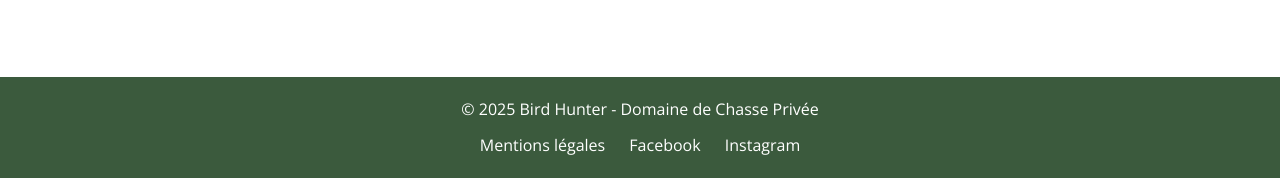
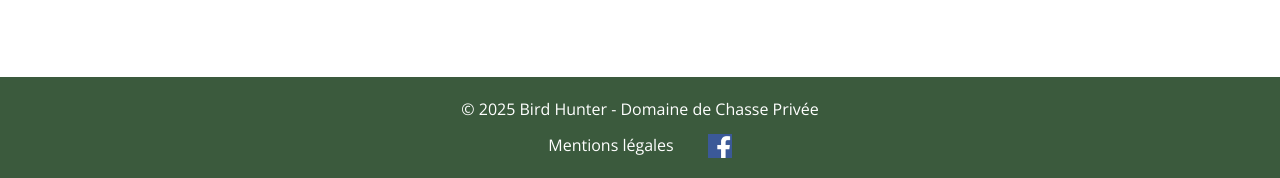
Before and after one commit to Jeremy-caza/birdhunter, a plain HTML site: page index.html in a window 1280 px wide. Shown: the part 5081-5259 px from the top of the page. Drawn offline with nearby package versions, Linux system fonts and the light colour scheme.

Commit message:
Update index.html

```diff
--- a/index.html
+++ b/index.html
@@ -114,6 +114,12 @@
     footer{background:#3B5A3D;color:#FFF;padding:20px 0}
     .footer-content{display:flex;flex-direction:column;align-items:center;gap:10px;text-align:center}
     .footer-links a{margin:0 10px;color:#FFF}
+.footer-links{display:flex;gap:14px;align-items:center}
+.footer-links .social-link{display:inline-flex;line-height:0}
+.footer-links .social-ico{height:24px;width:auto;display:block;transition:opacity .2s,transform .2s}
+.footer-links .social-link:hover .social-ico{opacity:.9;transform:translateY(-1px)}
+/* Si ton PNG est noir et que tu le veux blanc sur fond vert (optionnel, pour icône monochrome uniquement) */
+/* .footer-links .social-ico{filter:brightness(0) invert(1)} */
 
     /* ===== Animations ===== */
     .fade-in{opacity:0;transform:translateY(20px);transition:opacity .6s ease-out,transform .6s ease-out}
@@ -333,8 +339,8 @@ Sur demande, possibilité d’accompagnement pendant la journée ou la demi-jour
       <p>&copy; <span id="year"></span> Bird Hunter - Domaine de Chasse Privée</p>
       <div class="footer-links">
         <a href="mentions-legales.html">Mentions légales</a>
-        <a href="https://www.facebook.com/people/Bird-Hunter/61558949325470/" target="_blank" rel="noopener">Facebook</a>
-        <a href="https://www.instagram.com/birdhunter.65/" target="_blank" rel="noopener">Instagram</a>
+         <a href="https://www.facebook.com/people/Bird-Hunter/61558949325470/" target="_blank" rel="noopener" aria-label="Facebook" class="social-link">
+    <img src="imagesbirdhunter/facebook.png" alt="Facebook" class="social-ico" width="24" height="24"></a>
       </div>
     </div>
   </footer>
```
